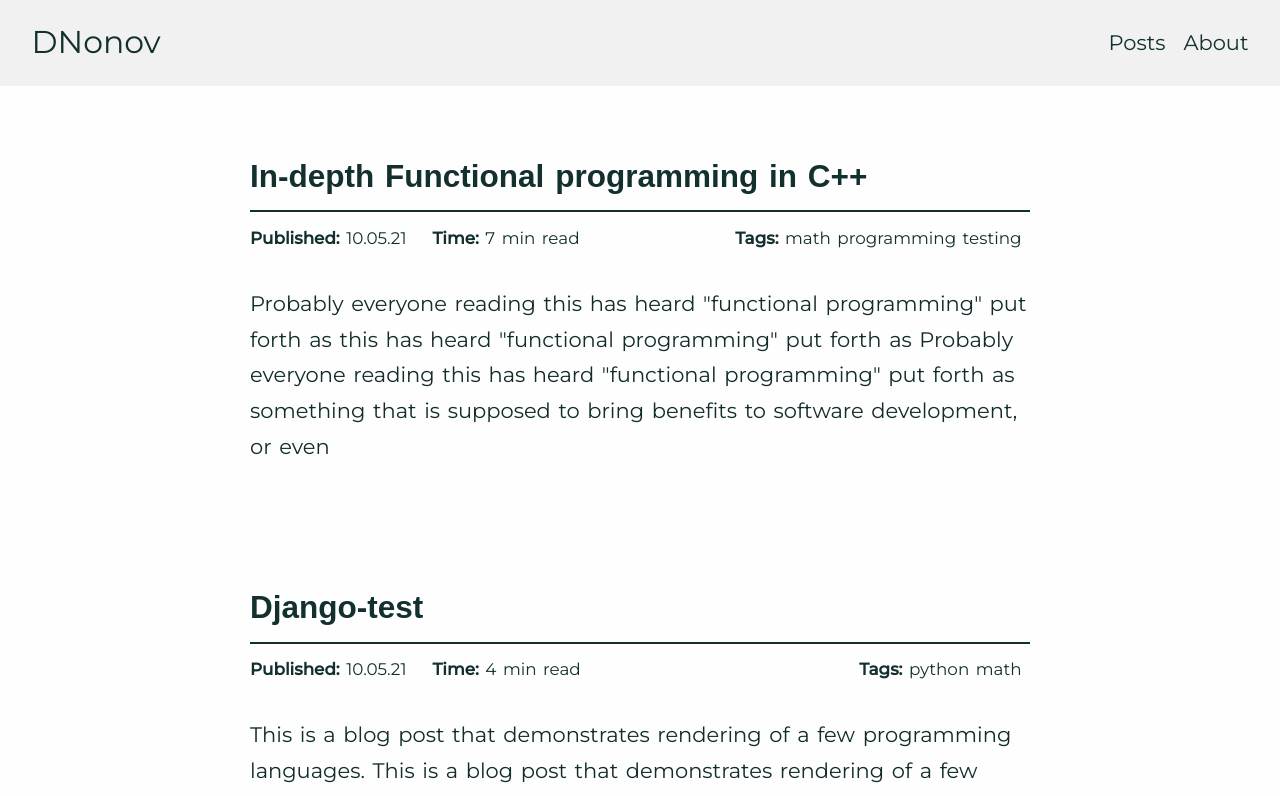
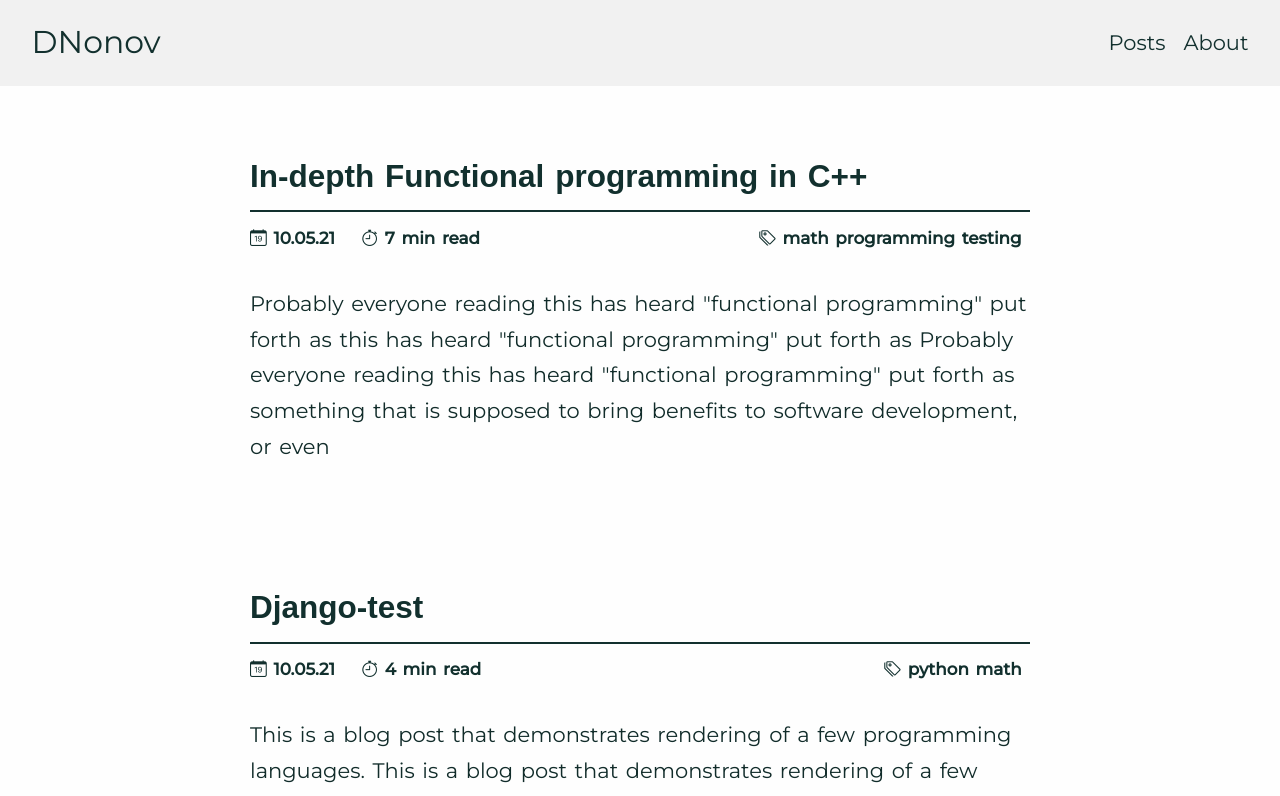
Before and after one commit to DNonov/blog, a Next.js app: page / in a window 1280 px wide. Shown: the top 796 px of the page. Built offline with nearby package versions, Linux system fonts and the light colour scheme; a web font is replaced by a local one.

Commit message:
Change title section metadata labels to bootstrap icons

```diff
--- a/components/BlogPostTitleSection.jsx
+++ b/components/BlogPostTitleSection.jsx
@@ -9,10 +9,10 @@ export default function BlogPostTitleSection({data}) {
       </Link>
       <div className="post-metadata">
         <span className="post-publish-date">
-          <b>Published:</b>&nbsp;{data.publishDate} &nbsp; &nbsp;
-          <b>Time:</b>&nbsp;{timeToFinishReading(data.content)} min read
+          <b><i className="bi bi-calendar-date"></i>&nbsp;{data.publishDate} &nbsp; &nbsp;</b>
+          <b><i className="bi bi-stopwatch"></i>&nbsp;{timeToFinishReading(data.content)} min read</b>
         </span>
-        <span className="post-publish-date"><b>Tags:</b>&nbsp;{data.tags}</span>
+          <b><span className="post-publish-date"><i className="bi bi-tags"></i>&nbsp;{data.tags}</span></b>
       </div>
     </aside>
   );
--- a/pages/_app.js
+++ b/pages/_app.js
@@ -11,6 +11,7 @@ function MyApp({ Component, pageProps }) {
     <>
       <Head>
         <link rel="stylesheet" href="https://cdn.jsdelivr.net/npm/katex@0.13.16/dist/katex.min.css" integrity="sha384-6LkG2wmY8FK9E0vU9OOr8UvLwsaqUg9SETfpq4uTCN1agNe8HRdE9ABlk+fVx6gZ" crossOrigin="anonymous" />
+        <link rel="stylesheet" href="https://cdn.jsdelivr.net/npm/bootstrap-icons@1.7.0/font/bootstrap-icons.css" />
 
         <script defer src="https://cdn.jsdelivr.net/npm/katex@0.13.16/dist/katex.min.js" integrity="sha384-31El76TwmbHj4rF9DyLsygbq6xoIobG0W+jqXim+a3dU9W53tdH3A/ngRPxOzzaB" crossOrigin="anonymous"></script>
 
```
